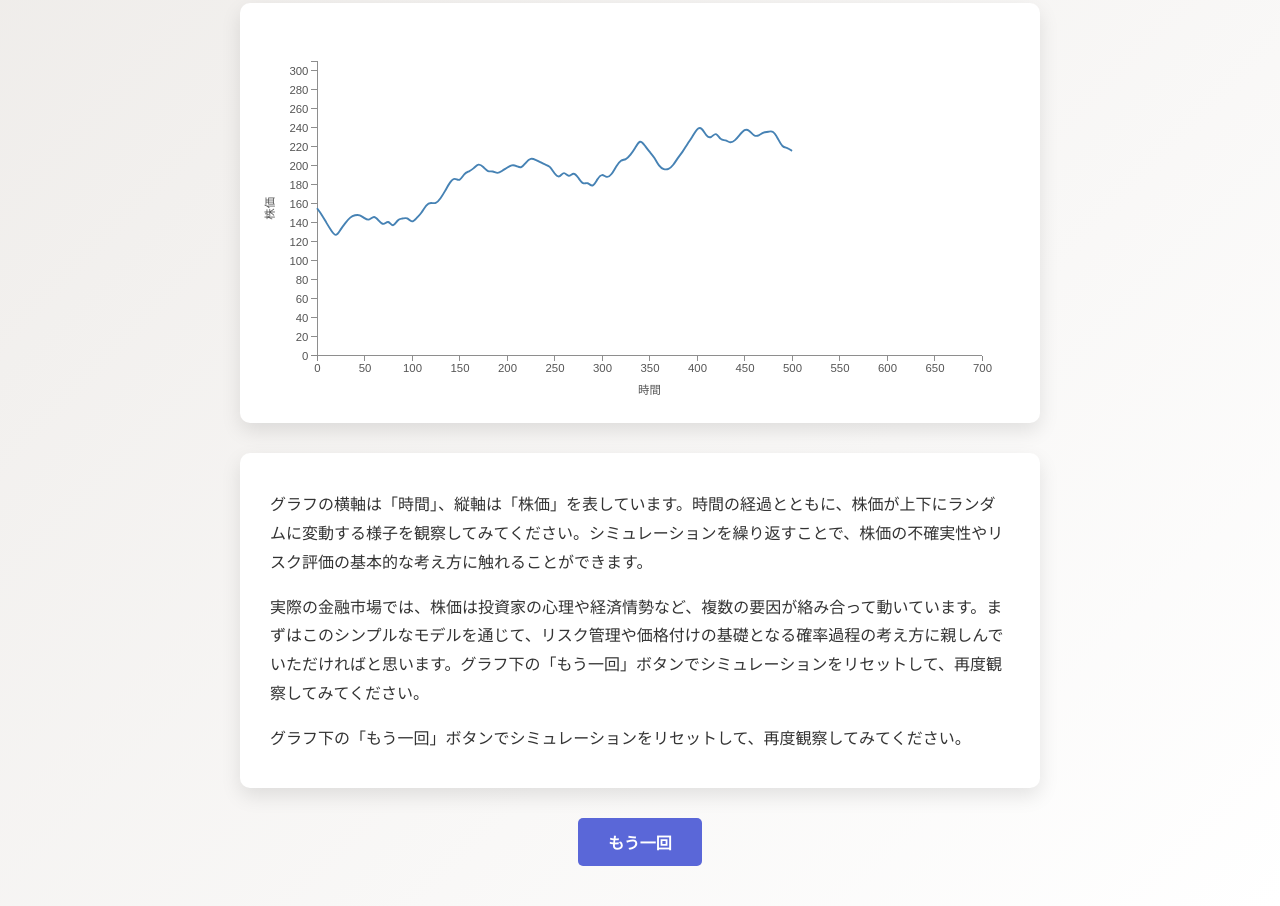
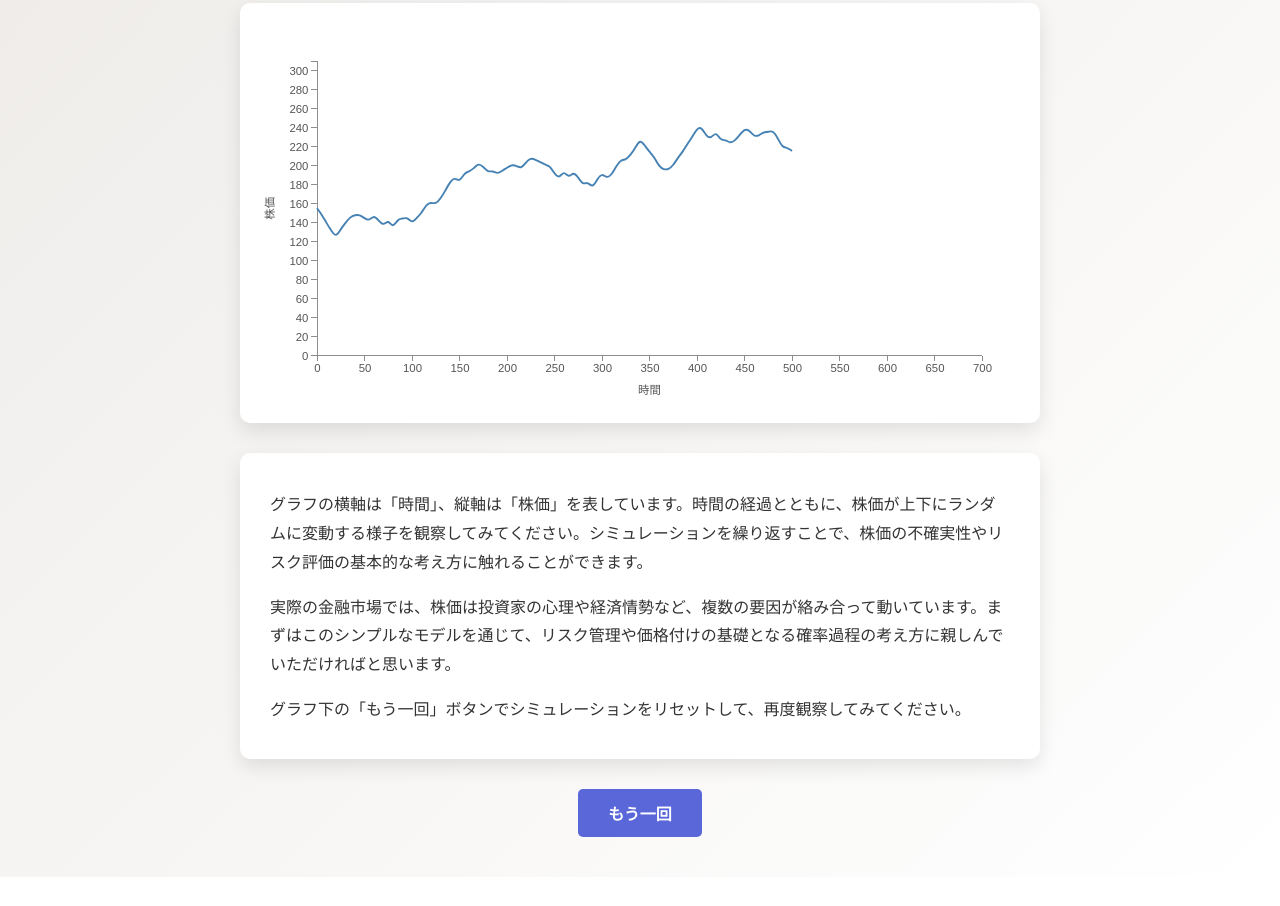
Before and after one commit to miyoko-shimura/brownian-movement, a plain HTML site: page index.html in a window 1280 px wide. Shown: the part 482-1388 px from the top of the page. After the commit the page ends 1359 px from the top, so only its background shows below. Drawn offline with nearby package versions, Linux system fonts and the light colour scheme.

Commit message:
Update index.html

```diff
--- a/index.html
+++ b/index.html
@@ -118,7 +118,7 @@
       グラフの横軸は「時間」、縦軸は「株価」を表しています。時間の経過とともに、株価が上下にランダムに変動する様子を観察してみてください。シミュレーションを繰り返すことで、株価の不確実性やリスク評価の基本的な考え方に触れることができます。
     </p>
     <p>
-      実際の金融市場では、株価は投資家の心理や経済情勢など、複数の要因が絡み合って動いています。まずはこのシンプルなモデルを通じて、リスク管理や価格付けの基礎となる確率過程の考え方に親しんでいただければと思います。グラフ下の「もう一回」ボタンでシミュレーションをリセットして、再度観察してみてください。
+      実際の金融市場では、株価は投資家の心理や経済情勢など、複数の要因が絡み合って動いています。まずはこのシンプルなモデルを通じて、リスク管理や価格付けの基礎となる確率過程の考え方に親しんでいただければと思います。
     </p>
     <p>
       グラフ下の「もう一回」ボタンでシミュレーションをリセットして、再度観察してみてください。
```
